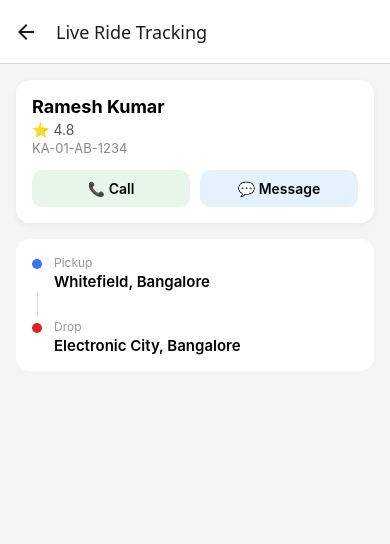
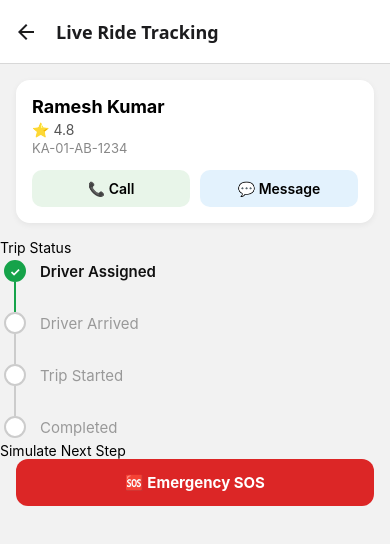
Before and after one commit to Sagar-6203620715/RideTracker, a React Native app: screen / in a window 390 px wide. Both pictures are taken after a click on the element 195 px from the left and 215 px from the top of the page. Shown: the top 544 px of the page. Built offline with nearby package versions, Linux system fonts and the light colour scheme.

Commit message:
add README with setup instructions and project overview

```diff
--- a/App.tsx
+++ b/App.tsx
@@ -1,6 +1,12 @@
 // App.tsx
+import { StatusBar } from 'expo-status-bar';
 import RootNavigator from './src/navigation/RootNavigator';
 
 export default function App() {
-  return <RootNavigator />;
+  return (
+    <>
+      <RootNavigator />
+      <StatusBar style="dark" />
+    </>
+  );
 }
--- a/src/components/StatusBadge.tsx
+++ b/src/components/StatusBadge.tsx
@@ -1,6 +1,14 @@
 // src/components/StatusBadge.tsx
 import { View, Text, StyleSheet } from 'react-native';
 import { RideStatus } from '../types/ride';
+import { colors } from '../theme/color';
+
+const STATUS_COLORS: Record<RideStatus, string> = {
+  SCHEDULED: colors.warning,
+  IN_PROGRESS: colors.primary,
+  COMPLETED: colors.success,
+  CANCELLED: colors.danger,
+};
 
 interface StatusBadgeProps {
   status: RideStatus;
@@ -8,12 +16,7 @@ interface StatusBadgeProps {
 
 // A lookup object mapping each status to its display color.
 // Keeping this OUTSIDE the component means it's created once, not on every render.
-const STATUS_COLORS: Record<RideStatus, string> = {
-  SCHEDULED: '#f59e0b',    // amber
-  IN_PROGRESS: '#3478f6',  // blue
-  COMPLETED: '#16a34a',    // green
-  CANCELLED: '#dc2626',    // red
-};
+
 
 const STATUS_LABELS: Record<RideStatus, string> = {
   SCHEDULED: 'Scheduled',
--- /dev/null
+++ b/src/components/StatusStepper.tsx
@@ -0,0 +1,55 @@
+// src/components/StatusStepper.tsx
+import { View, Text, StyleSheet } from 'react-native';
+import { TRIP_STEPS } from '../types/ride';
+
+interface StatusStepperProps {
+  currentStepIndex: number; // 0 to TRIP_STEPS.length - 1
+}
+
+export default function StatusStepper({ currentStepIndex }: StatusStepperProps) {
+  return (
+    <View style={styles.container}>
+      {TRIP_STEPS.map((step, index) => {
+        const isDone = index <= currentStepIndex;
+        const isLast = index === TRIP_STEPS.length - 1;
+
+        return (
+          <View key={step} style={styles.stepRow}>
+            <View style={styles.stepIndicatorColumn}>
+              <View style={[styles.circle, isDone && styles.circleDone]}>
+                {isDone && <Text style={styles.checkmark}>✓</Text>}
+              </View>
+              {!isLast && <View style={[styles.line, isDone && styles.lineDone]} />}
+            </View>
+
+            <Text style={[styles.stepLabel, isDone && styles.stepLabelDone]}>
+              {step}
+            </Text>
+          </View>
+        );
+      })}
+    </View>
+  );
+}
+
+const styles = StyleSheet.create({
+  container: { paddingVertical: 4 },
+  stepRow: { flexDirection: 'row', alignItems: 'flex-start' },
+  stepIndicatorColumn: { alignItems: 'center', width: 30 },
+  circle: {
+    width: 22,
+    height: 22,
+    borderRadius: 11,
+    borderWidth: 2,
+    borderColor: '#ccc',
+    alignItems: 'center',
+    justifyContent: 'center',
+    backgroundColor: 'white',
+  },
+  circleDone: { backgroundColor: '#16a34a', borderColor: '#16a34a' },
+  checkmark: { color: 'white', fontSize: 12, fontWeight: '700' },
+  line: { width: 2, height: 30, backgroundColor: '#ccc' },
+  lineDone: { backgroundColor: '#16a34a' },
+  stepLabel: { fontSize: 15, color: '#999', marginLeft: 10, marginTop: 2 },
+  stepLabelDone: { color: '#111', fontWeight: '600' },
+});
--- a/src/navigation/RootNavigator.tsx
+++ b/src/navigation/RootNavigator.tsx
@@ -4,6 +4,7 @@ import { createNativeStackNavigator } from '@react-navigation/native-stack';
 import MyRidesScreen from '../screens/MyRidesScreen';
 import RideDetailScreen from '../screens/RideDetailScreen';
 import { Ride } from '../types/ride';
+import { colors } from '../theme/color';
 
 export type RootStackParamList = {
   MyRides: undefined;
@@ -15,7 +16,13 @@ const Stack = createNativeStackNavigator<RootStackParamList>();
 export default function RootNavigator() {
   return (
     <NavigationContainer>
-      <Stack.Navigator initialRouteName="MyRides">
+      <Stack.Navigator
+        initialRouteName="MyRides"
+        screenOptions={{
+            headerStyle: { backgroundColor: colors.card },
+            headerTitleStyle: { fontWeight: '700' },
+        }}
+        >
         <Stack.Screen name="MyRides" component={MyRidesScreen} options={{ title: 'My Rides' }} />
         <Stack.Screen name="RideDetail" component={RideDetailScreen} options={{ title: 'Live Ride Tracking' }} />
       </Stack.Navigator>
--- a/src/screens/RideDetailScreen.tsx
+++ b/src/screens/RideDetailScreen.tsx
@@ -1,55 +1,80 @@
 // src/screens/RideDetailScreen.tsx
-import { View, Text, ScrollView, StyleSheet } from 'react-native';
+import { useEffect, useState } from 'react';
+import { View, Text, ScrollView, Pressable, Alert, StyleSheet } from 'react-native';
 import { NativeStackScreenProps } from '@react-navigation/native-stack';
 import { RootStackParamList } from '../navigation/RootNavigator';
+import { TRIP_STEPS } from '../types/ride';
 import DriverCard from '../components/DriverCard';
+import StatusStepper from '../components/StatusStepper';
 
 type Props = NativeStackScreenProps<RootStackParamList, 'RideDetail'>;
 
 export default function RideDetailScreen({ route }: Props) {
   const { ride } = route.params;
+  const [currentStepIndex, setCurrentStepIndex] = useState(0);
+
+  const isComplete = currentStepIndex === TRIP_STEPS.length - 1;
+
+  useEffect(() => {
+    if (isComplete) return;
+    const timer = setTimeout(() => {
+      setCurrentStepIndex((prev) => prev + 1);
+    }, 5000);
+    return () => clearTimeout(timer);
+  }, [currentStepIndex, isComplete]);
+
+  const handleManualAdvance = () => {
+    if (!isComplete) setCurrentStepIndex((prev) => prev + 1);
+  };
+
+  const handleSOS = () => {
+    Alert.alert(
+      'Emergency SOS',
+      'Are you sure you want to trigger SOS?',
+      [
+        { text: 'Cancel', style: 'cancel' },
+        {
+          text: 'Trigger SOS',
+          style: 'destructive',
+          onPress: () => Alert.alert('SOS Triggered', 'Emergency services have been notified. (dummy action)'),
+        },
+      ],
+      { cancelable: true }
+    );
+  };
 
   return (
     <ScrollView style={styles.container}>
       <DriverCard driver={ride.driver} />
 
-      <View style={styles.addressCard}>
-        <View style={styles.addressRow}>
-          <View style={styles.dot} />
-          <View style={styles.addressText}>
-            <Text style={styles.addressLabel}>Pickup</Text>
-            <Text style={styles.addressValue}>{ride.pickup}</Text>
-          </View>
-        </View>
+      <View style={styles.stepperCard}>
+        <Text style={styles.sectionTitle}>Trip Status</Text>
+        <StatusStepper currentStepIndex={currentStepIndex} />
+        {!isComplete && (
+          <Pressable style={styles.advanceButton} onPress={handleManualAdvance}>
+            <Text style={styles.advanceButtonText}>Simulate Next Step</Text>
+          </Pressable>
+        )}
+      </View>
 
-        <View style={styles.connector} />
+      {/* pickup/drop timeline block from Step 9 stays here, unchanged */}
 
-        <View style={styles.addressRow}>
-          <View style={[styles.dot, styles.dotDestination]} />
-          <View style={styles.addressText}>
-            <Text style={styles.addressLabel}>Drop</Text>
-            <Text style={styles.addressValue}>{ride.drop}</Text>
-          </View>
-        </View>
-      </View>
+      <Pressable style={styles.sosButton} onPress={handleSOS}>
+        <Text style={styles.sosButtonText}>🆘 Emergency SOS</Text>
+      </Pressable>
     </ScrollView>
   );
 }
 
 const styles = StyleSheet.create({
-  container: { flex: 1, backgroundColor: '#f5f5f5' },
-  addressCard: {
-    backgroundColor: 'white',
-    borderRadius: 14,
-    padding: 16,
+  // ...keep all your existing style keys from Steps 9 & 10, then add:
+  sosButton: {
+    backgroundColor: '#dc2626',
     marginHorizontal: 16,
-    marginBottom: 16,
+    marginBottom: 32,
+    paddingVertical: 14,
+    borderRadius: 12,
+    alignItems: 'center',
   },
-  addressRow: { flexDirection: 'row', alignItems: 'flex-start' },
-  dot: { width: 10, height: 10, borderRadius: 5, backgroundColor: '#3478f6', marginTop: 4, marginRight: 12 },
-  dotDestination: { backgroundColor: '#dc2626' },
-  connector: { width: 1, height: 24, backgroundColor: '#ddd', marginLeft: 4.5, marginVertical: 2 },
-  addressText: { flex: 1 },
-  addressLabel: { fontSize: 12, color: '#999', marginBottom: 2 },
-  addressValue: { fontSize: 15, fontWeight: '600' },
+  sosButtonText: { color: 'white', fontWeight: '700', fontSize: 15 },
 });
--- /dev/null
+++ b/src/theme/color.ts
@@ -0,0 +1,13 @@
+// src/theme/colors.ts
+export const colors = {
+    primary: '#3478f6',
+    success: '#16a34a',
+    warning: '#f59e0b',
+    danger: '#dc2626',
+    background: '#f5f5f5',
+    card: '#ffffff',
+    textPrimary: '#111111',
+    textSecondary: '#666666',
+    textMuted: '#999999',
+    border: '#eeeeee',
+  };
```
Also changed, not shown: src/theme/spacing.ts (added, +9 -0 lines), 1 other file (tests, documents, lock files or other folders).
